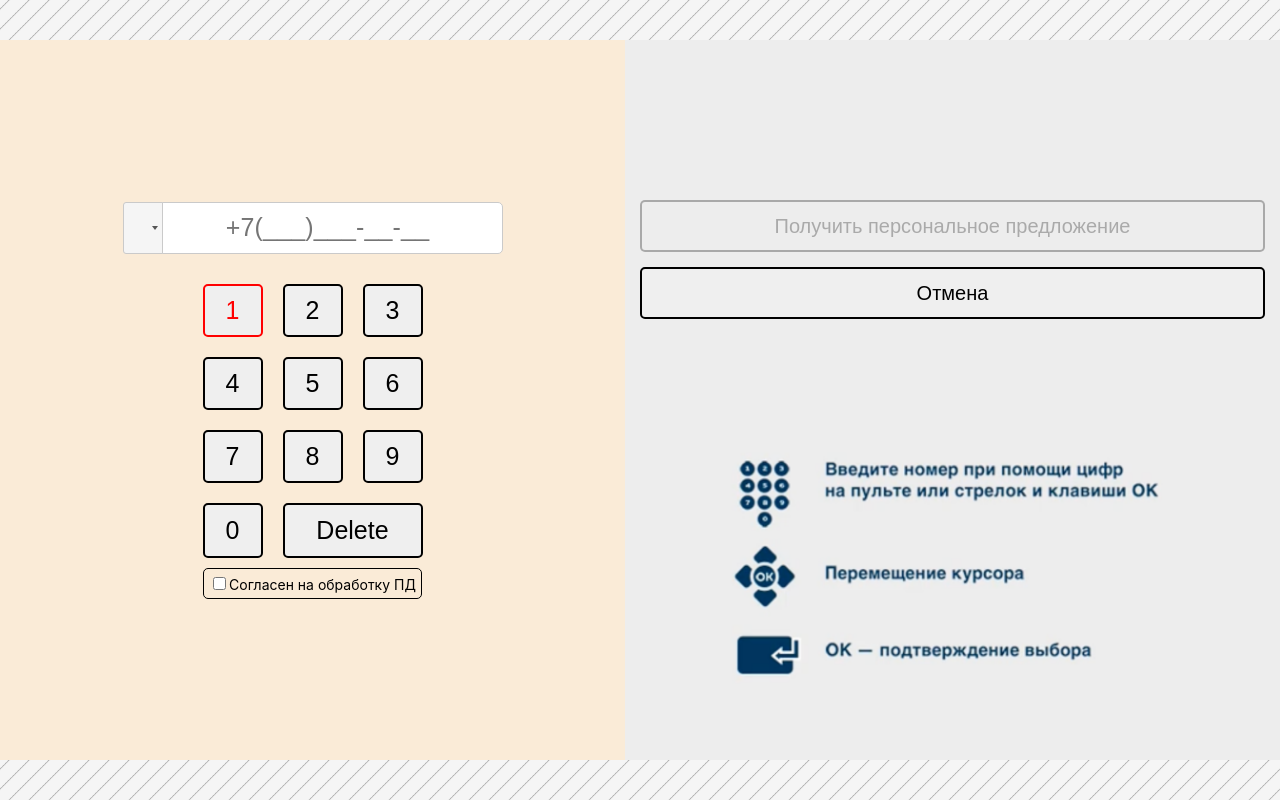
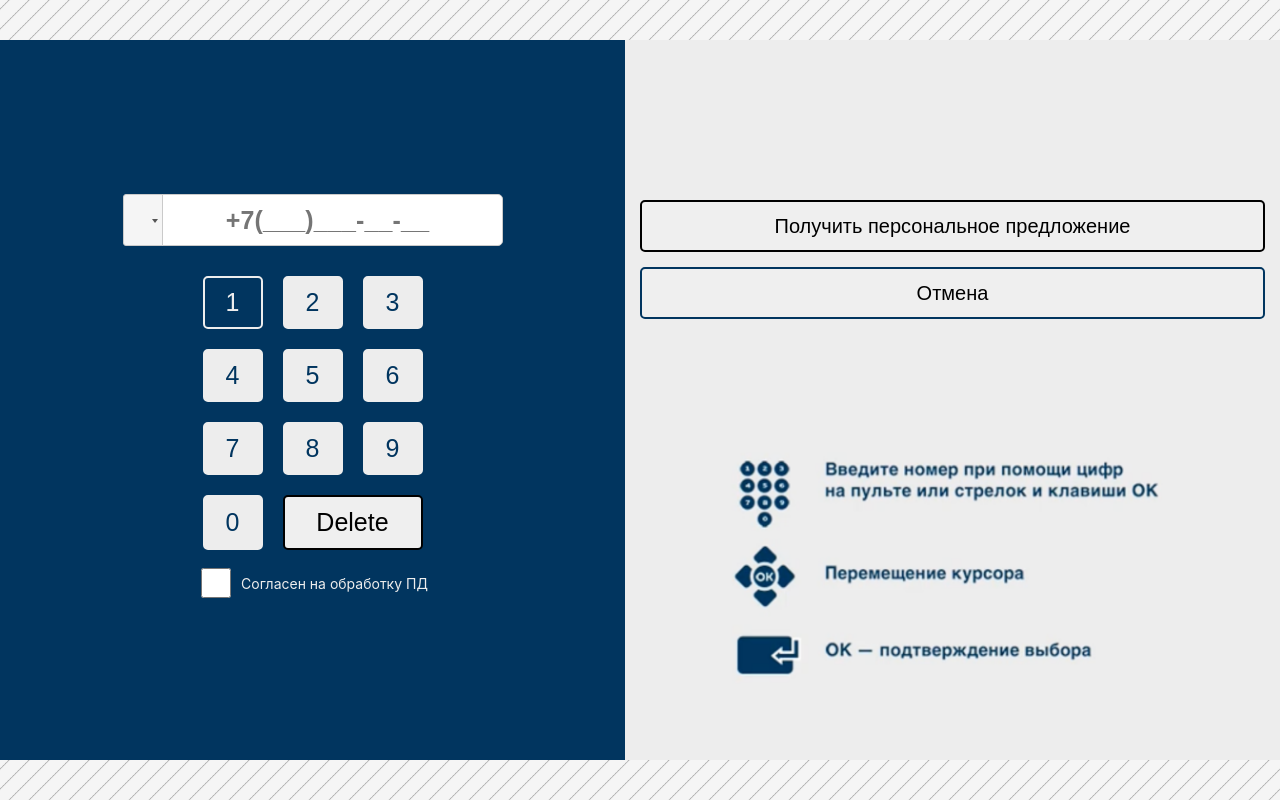
Before and after one commit to manchikooo/get-shop-test, a React (Create React App) app: page /get-shop-test/phone in a window 1280 px wide. Built offline with nearby package versions, Linux system fonts and the light colour scheme.

Commit message:
finished styling of phonePage

```diff
--- a/src/components/ModalPopup/ModalPopup.module.css
+++ b/src/components/ModalPopup/ModalPopup.module.css
@@ -20,16 +20,16 @@
 }
 
 .modalContent {
+    display: flex;
+    align-items: center;
+    justify-content: center;
     position: absolute;
     top: 50%;
     left: 50%;
     transform: translate(-50%, -50%);
-    display: flex;
-    align-items: center;
-    justify-content: center;
     padding: 20px;
-    border-radius: 12px;
-    background-color: #cccccc;
+    border-radius: 5px;
+    background-color: white;
     height: 300px;
     width: 300px;
     cursor: default;
--- a/src/components/ModalPopup/ModalPopup.tsx
+++ b/src/components/ModalPopup/ModalPopup.tsx
@@ -14,7 +14,7 @@ export const ModalPopup = (props: ModalPopupPropsType) => {
 
     return (
         <div className={stylesForModalPopup} onClick={() => props.setModalActive(false)}>
-            <div className={styles.modalContent} onClick={e => e.stopPropagation()}>
+            <div className={stylesForModalContent} onClick={e => e.stopPropagation()}>
                 {props.children}
             </div>
         </div>
--- a/src/components/PhonePage/PhonePage.module.css
+++ b/src/components/PhonePage/PhonePage.module.css
@@ -4,6 +4,7 @@
     width: 100%;
     height: 100%;
     position: relative;
+    background-color: #01355F;
 }
 
 .phoneInputBlockContainer {
@@ -40,7 +41,9 @@
     width: 60px;
     padding: 10px;
     font-size: 25px;
-    border: 2px solid black;
+    border: 2px solid #EDEDED;
+    background-color: #EDEDED;
+    color: #01355F;
     border-radius: 5px;
     cursor: pointer;
 }
@@ -50,8 +53,9 @@
     width: 60px;
     padding: 10px;
     font-size: 25px;
-    color: red;
-    border: 2px solid red;
+    color: #EDEDED;
+    border: 2px solid #EDEDED;
+    background-color: #01355F;
     border-radius: 5px;
     cursor: pointer;
 }
@@ -71,28 +75,45 @@
     width: 140px;
     height: 55px;
     font-size: 25px;
-    color: red;
-    border: 2px solid red;
+    color: #EDEDED;
+    border: 2px solid #01355F;
+    background-color: #01355F;
     border-radius: 5px;
     cursor: pointer;
 }
 
 .checkboxContainerStyle {
-    border: 1px solid;
-    border-radius: 5px;
     padding: 5px;
     font-size: 14px;
+    display: flex;
+    align-items: center;
+    color: #EDEDED;
+}
+
+.checkboxContainerStyle input {
+    width: 30px;
+    height: 30px;
+    margin-right: 10px;
+
 }
 
 .activeCheckboxContainerStyle {
-    border: 1px solid red;
-    border-radius: 5px;
+    background-color: #01355F;
+    color: #EDEDED;
     padding: 5px;
     font-size: 14px;
-    cursor: default;
+    display: flex;
+    align-items: center;
+    cursor: pointer;
+    text-decoration: underline;
+    font-weight: bold;
 }
+
 .activeCheckboxContainerStyle input {
     cursor: pointer;
+    width: 30px;
+    height: 30px;
+    margin-right: 10px;
 }
 
 .offerAndCanselBlock {
@@ -112,9 +133,10 @@
     width: 100%;
 }
 
-.imgContainer{
+.imgContainer {
     width: 500px;
 }
+
 .imgContainer img {
     margin-top: 100px;
     width: 100%;
@@ -133,8 +155,9 @@
     width: 100%;
     height: 52px;
     font-size: 20px;
-    color: red;
-    border: 2px solid red;
+    color: #EDEDED;
+    border: 2px solid #01355F;
+    background-color: #01355F;
     border-radius: 5px;
     padding: 10px;
     cursor: pointer;
@@ -144,19 +167,47 @@
     height: 52px;
     margin-top: 15px;
     width: 100%;
-    border: 2px solid;
+    border: 2px solid #01355F;
     font-size: 20px;
     border-radius: 5px;
     padding: 10px;
 }
+
 .activeBackButton {
     height: 52px;
     margin-top: 15px;
     width: 100%;
     font-size: 20px;
-    color: red;
-    border: 2px solid red;
+    color: #EDEDED;
+    border: 2px solid #01355F;
+    background-color: #01355F;
     border-radius: 5px;
     padding: 10px;
     cursor: pointer;
 }
+
+.modalContentInfoBlock{
+    display: flex;
+    flex-direction: column;
+    align-items: center;
+    justify-content: space-evenly;
+    height: 100%;
+    text-align: center;
+    font-weight: bold;
+    font-size: 30px;
+    color: #01355F;
+}
+.submitPopupButton {
+    width: 140px;
+    height: 55px;
+    font-size: 25px;
+    color: #01355F;
+    border: 2px solid #01355F;
+    background-color: #EDEDED;
+    border-radius: 5px;
+}
+.submitPopupButton:hover {
+    color: #EDEDED;
+    background-color: #01355F;
+    cursor: pointer;
+}
--- a/src/components/PhonePage/PhonePage.tsx
+++ b/src/components/PhonePage/PhonePage.tsx
@@ -129,7 +129,7 @@ export const PhonePage = () => {
                 onClick={() => setModalActive(true)}
                 onMouseEnter={() => setHovered(item)}
                 onMouseLeave={() => setHovered(undefined)}
-                disabled={disable}
+                disabled={false}
         >
             {item.name}
         </button>
@@ -176,7 +176,6 @@ export const PhonePage = () => {
                     if (cursor === 2 || cursor === 5 || cursor === 8 || cursor === 10) shift = 12
                     return shift
                 }
-                // prevState < 13 ? prevState + 1 : 0
             );
         }
     }, [rightPress]);
@@ -304,7 +303,9 @@ export const PhonePage = () => {
                             width: '350px',
                             marginLeft: '30px',
                             fontSize: '25px',
-                            textAlign: 'center'
+                            textAlign: 'center',
+                            color: '#01355F',
+                            fontWeight: 'bold'
                         }}
                         value={phoneValue}
                         placeholder={'+7(___)___-__-__'}
@@ -318,20 +319,25 @@ export const PhonePage = () => {
                     <div className={styles.buttonsBlock}>
                         {mappedButtonsNumbers}
                     </div>
-                    {modalActive && <ModalPopup modalActive={modalActive}
+                    {modalActive &&
+                        <ModalPopup modalActive={modalActive}
                                     setModalActive={setModalActive}
                         >
+                            <div className={styles.modalContentInfoBlock}>
+                                <div>Мы свяжемся с Вами в ближайшее время</div>
                                 <div>
                                     <NavLink to={'/get-shop-test/'}>
-                                <button>OK</button>
+                                        <button  onMouseEnter={() => setHovered(items[0])}
+                                                 onMouseLeave={() => setHovered(undefined)} className={styles.submitPopupButton}>OK</button>
                                     </NavLink>
+                                </div>
                             </div>
                         </ModalPopup>}
                 </div>
             </div>
             <div className={styles.offerAndCanselBlock}>
                 <div className={styles.offerAndCanselButtonsContainer}>{mapped}</div>
-                <div className={styles.imgContainer}><img src={navImg}/></div>
+                <div className={styles.imgContainer}><img alt='navigation image' src={navImg}/></div>
             </div>
         </div>
     );
```
Lines whose indentation alone changed are shown as unchanged.
